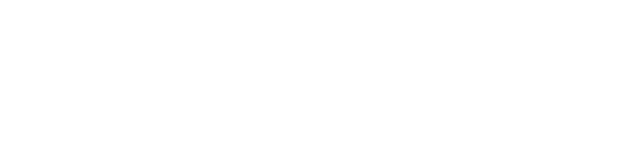
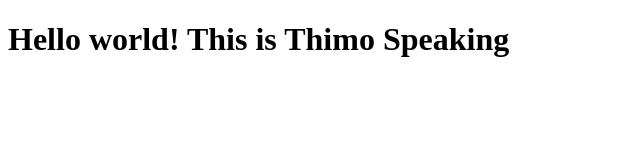
Before and after one commit to Thimo-G/HTML, a plain HTML site: page html-boilerplate/index.html in a window 1280 px wide. Shown: the whole page, without its empty margins (0-640 px from the left). Drawn offline with Linux system fonts and the light colour scheme.

Commit message:
added body element -> h1 element, hello world

```diff
--- a/html-boilerplate/index.html
+++ b/html-boilerplate/index.html
@@ -5,7 +5,10 @@
         <title> My first webpage (mijn eerste webpagina)</title>
     </head>
 
+    <body>
+        <h1>Hello world! This is Thimo Speaking</h1>
 
 
+    </body>
 
 </html>
```
